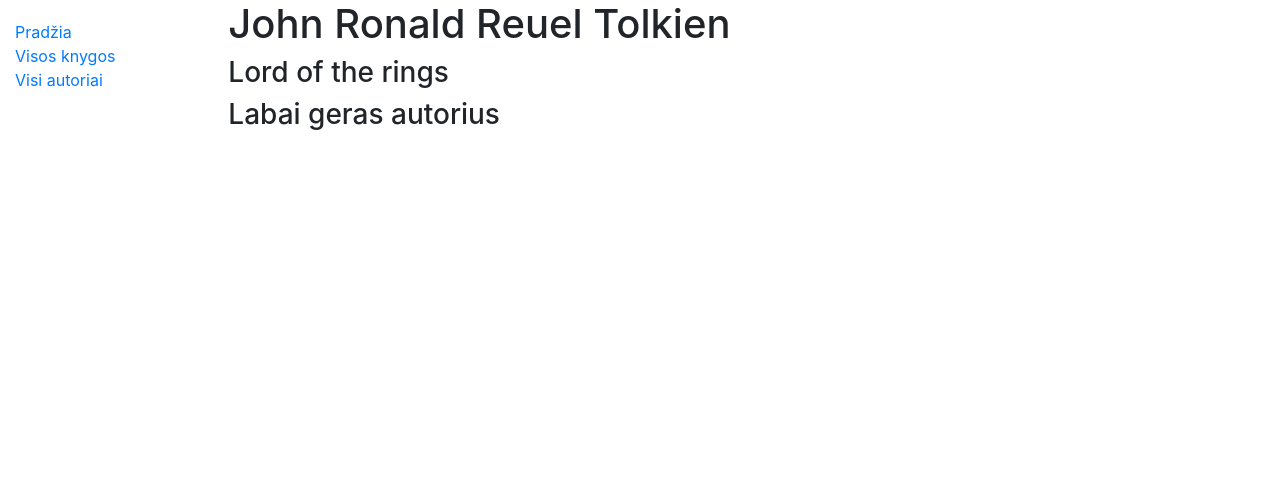
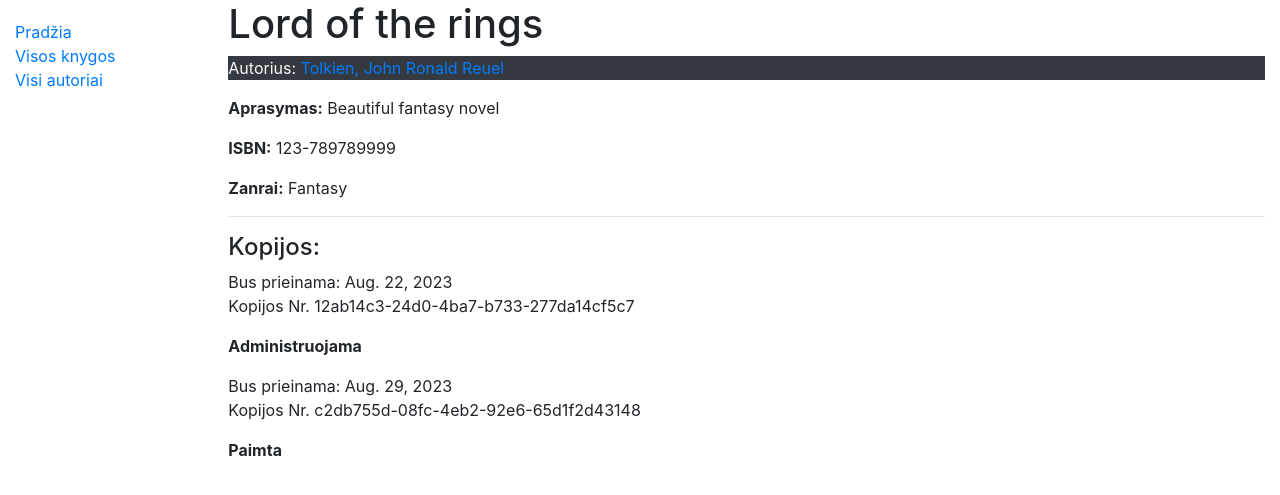
Before and after one commit to erneee/djangoptu14, a Django app: page /library/books/1 in a window 1280 px wide. Shown: the top 495 px of the page. Run offline with Django 4.2, Linux system fonts and the light colour scheme; data comes from the database, SQL or seed files in the repository; both versions use the stored data as it was after the commit; some libraries are stand-ins or nearby versions.

Commit message:
patobulinome book detail

```diff
--- a/library/models.py
+++ b/library/models.py
@@ -50,7 +50,7 @@ class Genre(models.Model):
 
 class BookInstance(models.Model):
     id = models.UUIDField(primary_key=True, default=uuid.uuid4)
-    book = models.ForeignKey('Book', on_delete=models.CASCADE)
+    book = models.ForeignKey('Book', on_delete=models.CASCADE, related_name='bookinstance_set')
     due_back = models.DateField('Bus prieinama', null=True, blank=True)
 
     LOAN_STATUS = (
--- a/library/templates/book_detail.html
+++ b/library/templates/book_detail.html
@@ -1,8 +1,20 @@
 {% extends "base.html" %}
 {% block content %}
 
-<h1> {{book.author.first_name}} {{book.author.last_name}}</h1>
-<h3>{{ book.title }}</h3>
-<h3>{{book.author.description}}</h3>
 
+<h1>{{ book.title }}</h1>
+<p class="text-light bg-dark">Autorius: <a href="{% url 'author-one' book.author.id %}">{{ book.author }}</a> </p>
+<p><strong>Aprasymas:</strong> {{ book.summary }} </p>
+<p><strong>ISBN:</strong> {{ book.isbn }} </p>
+<p><strong>Zanrai:</strong> {{ book.genre.all|join:", " }} </p>
+<hr/>
+<h4>Kopijos: </h4>
+{% if book.bookinstance_set.all %}
+    {% for copy in book.bookinstance_set.all %}
+        <p>Bus prieinama: {{ copy.due_back }} <br> Kopijos Nr. {{ copy.id }}</p>
+        <p><strong>{{ copy.get_status_display }}</strong></p>
+    {% endfor %}
+{% else %}
+    <p>Leidinio kopiju bibliotekoje nera.</p>
+{% endif %}
 {% endblock %}
--- a/library/templates/book_list.html
+++ b/library/templates/book_list.html
@@ -2,6 +2,8 @@
 {% block content %}
 
 <h1>Knygu sarasas:</h1>
+
+{% if book_list %}
 <ul>
 
   {% for book in book_list %}
@@ -9,6 +11,8 @@
   {% endfor %}
 
 </ul>
+{% else %}
+<p>Bibliotekoje knygu nera.</p>
 
-
+{% endif %}
 {% endblock %}
--- a/library/urls.py
+++ b/library/urls.py
@@ -2,9 +2,11 @@ from django.urls import path
 from . import views
 
 urlpatterns = [
+
     path('', views.index, name='index'),
     path('authors/', views.authors, name='authors-all'),
     path('authors/<int:author_id>', views.author, name='author-one'),
     path('books/', views.BookListView.as_view(), name='book-list'),
-    path('books/<int:pk>', views.BookDetailView.as_view(), name='book-one')
+    path('books/<int:pk>', views.BookDetailView.as_view(), name='book-one'), ##books/<int:pk> pk yra primary_key
+
 ]
```
Also changed, not shown: db.sqlite3.
